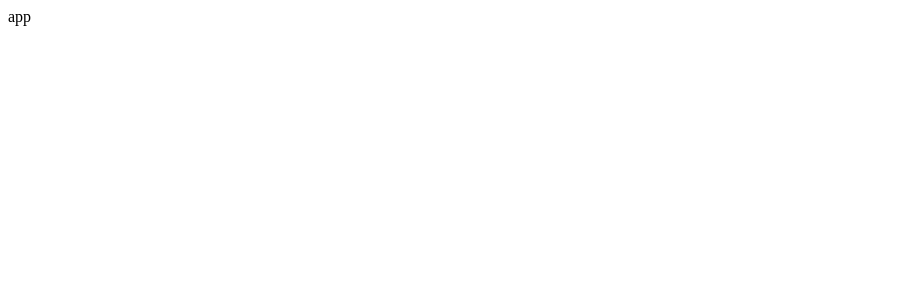
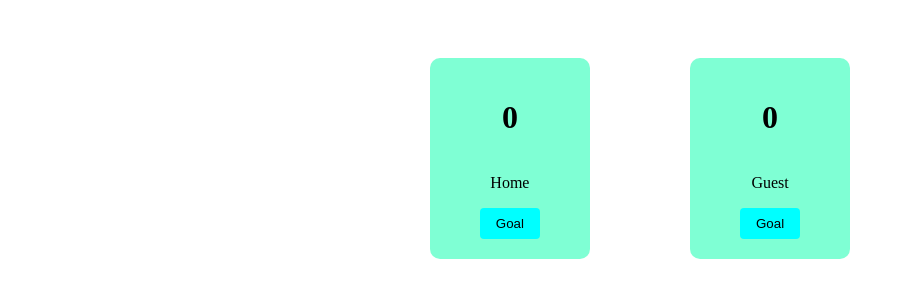
Before and after one commit to filip-ratkovic/react-course, a React (Create React App) app: page / in a window 1280 px wide. Shown: the top 300 px of the page, without its empty margins (0-905 px from the left). Built offline with nearby package versions, Linux system fonts and the light colour scheme.

Commit message:
scoreapp

```diff
--- a/src/App.jsx
+++ b/src/App.jsx
@@ -1,9 +1,13 @@
-function App() {
-  return (
-    <div className="App">
-     app
-    </div>
-  );
+import React, { Component } from 'react'
+import ScoreApp from './Projects/ScoreApp/ScoreApp'
+
+export default class App extends Component {
+
+  render() {
+    return (
+      <div className="app">
+      <ScoreApp/>
+      </div>
+    )
+  }
 }
-
-export default App;
--- /dev/null
+++ b/src/Projects/ScoreApp/ScoreApp.jsx
@@ -0,0 +1,32 @@
+import React, { Component } from "react";
+import "./scoreApp.css";
+import ScoreAppCard from "./ScoreAppCard";
+
+export default class ScoreApp extends Component {
+state = {
+    homeScore: 0,
+    guestScore: 0
+}
+
+  render() {
+    return (
+      <div className="score-cont">
+        <ScoreAppCard
+        name="Home"
+        score={this.state.homeScore}
+        goal={(e) => {
+            this.setState({homeScore:this.state.homeScore +1})
+          }}
+        />
+
+        <ScoreAppCard
+        name="Guest"
+        score={this.state.guestScore}
+        goal={(e) => {
+            this.setState({guestScore:this.state.guestScore +1})
+          }}
+        />
+      </div>
+    );
+  }
+}
--- /dev/null
+++ b/src/Projects/ScoreApp/ScoreAppCard.jsx
@@ -0,0 +1,20 @@
+import React, { Component } from "react";
+
+export default class ScoreAppCard extends Component {
+  render() {
+    return (
+      <div className="score-card">
+        <h1>{this.props.score}</h1>
+        <p className={this.props.name}>{this.props.name}</p>
+        <button
+          className="btn"
+          onClick={(e) => {
+            this.props.goal()
+          }}
+        >
+          Goal
+        </button>
+      </div>
+    );
+  }
+}
--- /dev/null
+++ b/src/Projects/ScoreApp/scoreApp.css
@@ -0,0 +1,24 @@
+.score-cont {
+    display: flex;
+    justify-content: center;
+    padding: 50px;
+    gap: 100px;
+}
+
+.score-card {
+    background-color: aquamarine;
+    padding: 20px 50px;
+    border-radius: 10px;
+    display: flex;
+    flex-direction: column;
+    align-items: center;
+}
+
+.btn {
+    padding: 8px 16px;
+    border: none;
+    outline: none;
+    border-radius: 4px;
+    background-color: aqua;
+    cursor: pointer;
+}
--- /dev/null
+++ b/src/app.css
@@ -0,0 +1,12 @@
+* {
+    margin: 0;
+    padding: 0;
+    box-sizing: border-box;
+}
+
+body {
+    display: flex;
+    justify-content: center;
+    align-items: center;
+    background-color: blanchedalmond;
+}
```
